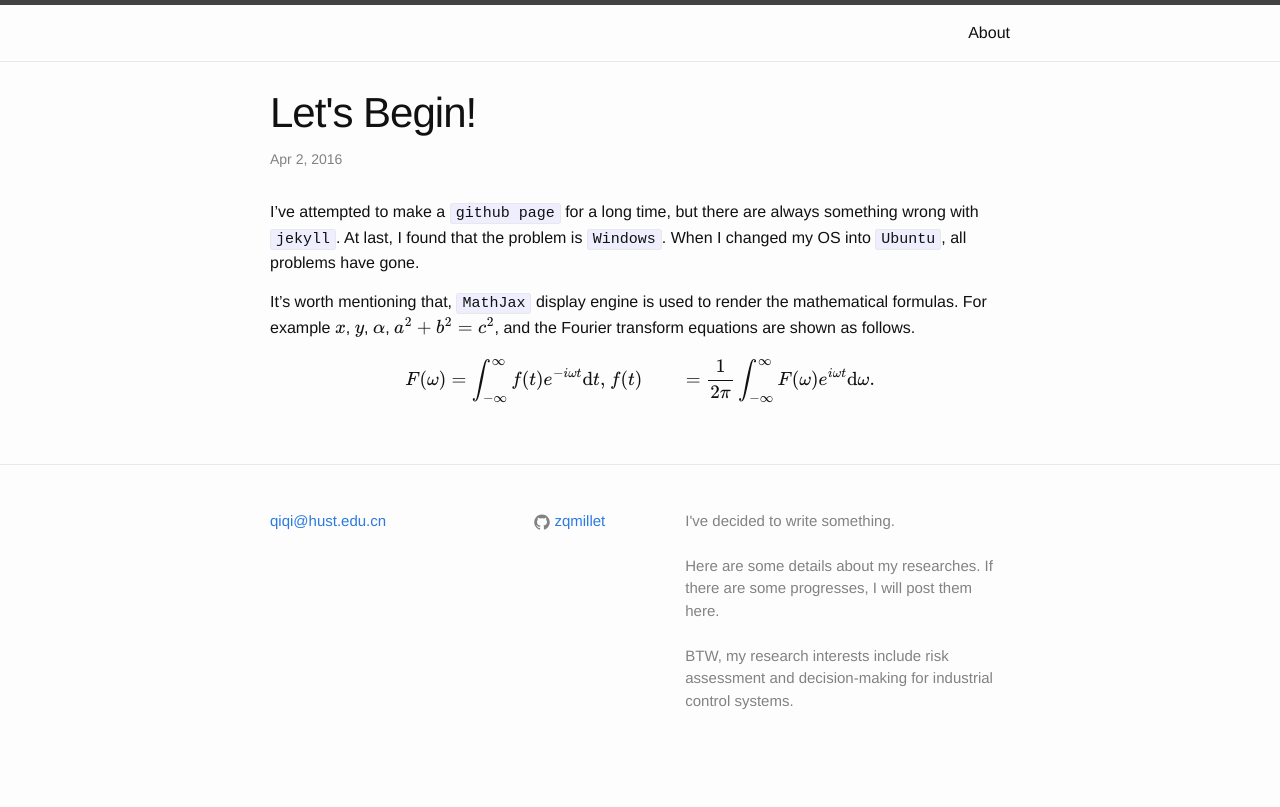
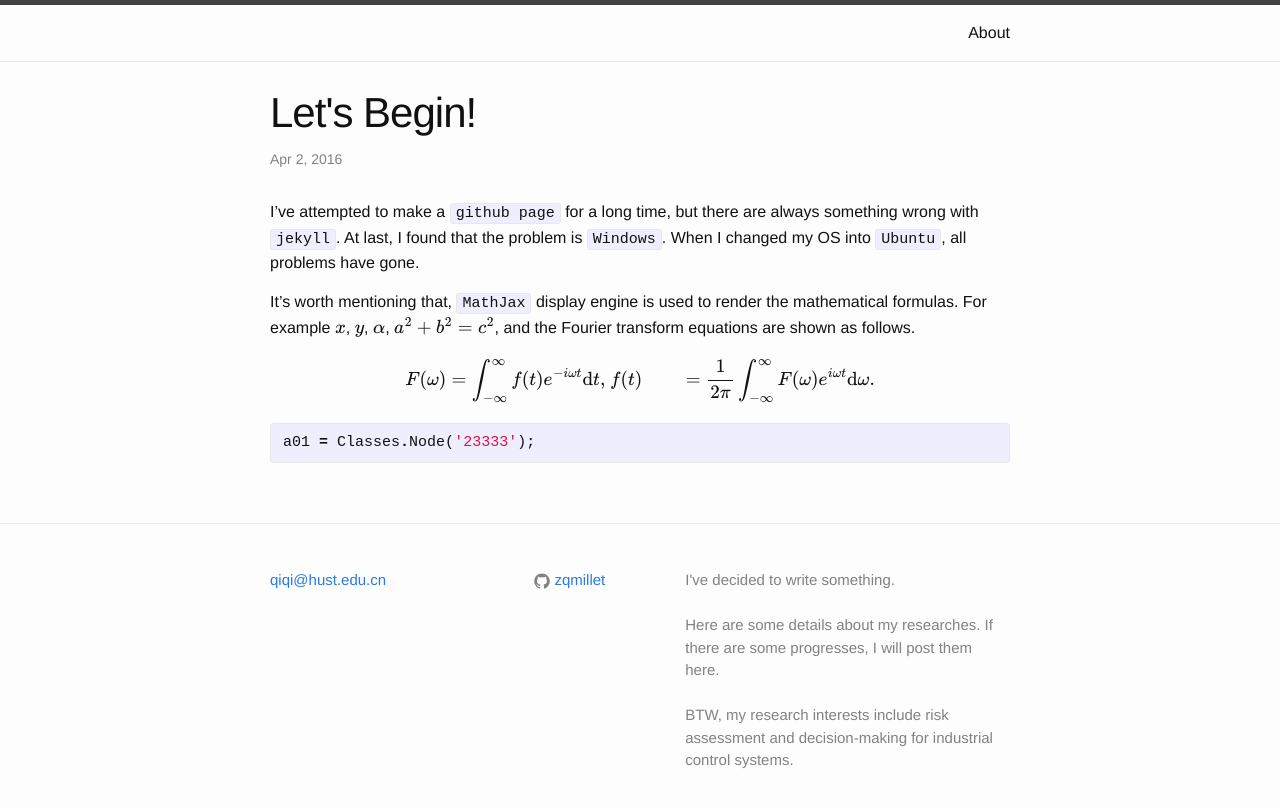
Before and after one commit to zqmillet/zqmillet.github.io, a Jekyll site: the page built from _posts/2016-04-02-Let's-Begin.markdown, in a window 1280 px wide. Shown: the top 807 px of the page. Built offline with Jekyll 4.4.1, drawn with Linux system fonts in a browser that asks for light colours; formulas are drawn with MathJax 3.

Commit message:
Let's Begin

```diff
--- a/_posts/2016-04-02-Let's-Begin.markdown
+++ b/_posts/2016-04-02-Let's-Begin.markdown
@@ -13,3 +13,7 @@ It's worth mentioning that, `MathJax` display engine is used to render the mathe
         f(t) &= \frac{1}{2\pi}\int_{-\infty}^{\infty}F(\omega)e^{i\omega t}\mathrm{d}\omega\text{.}
     \end{align}
 \\]
+
+{% highlight matlab %}
+a01 = Classes.Node('23333');
+{% endhighlight %}
```
Also changed, not shown: 1 other file.
